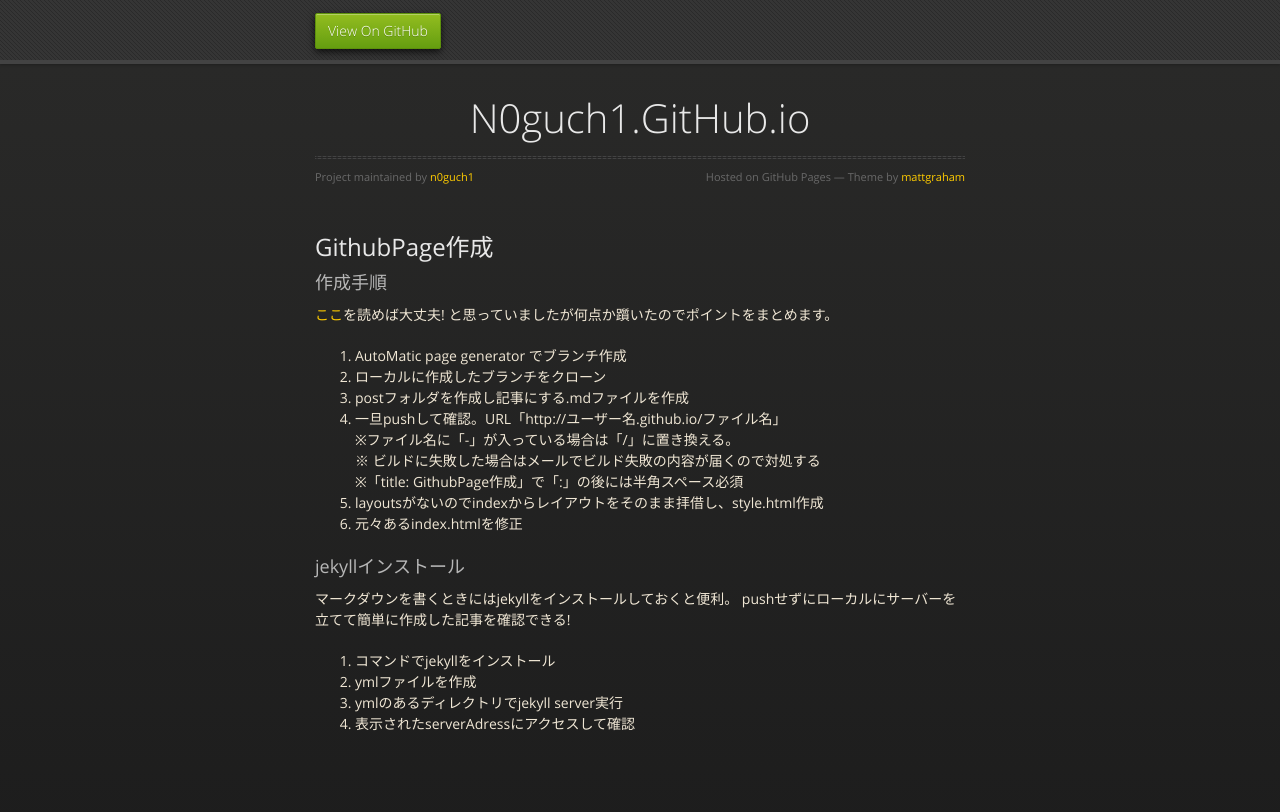
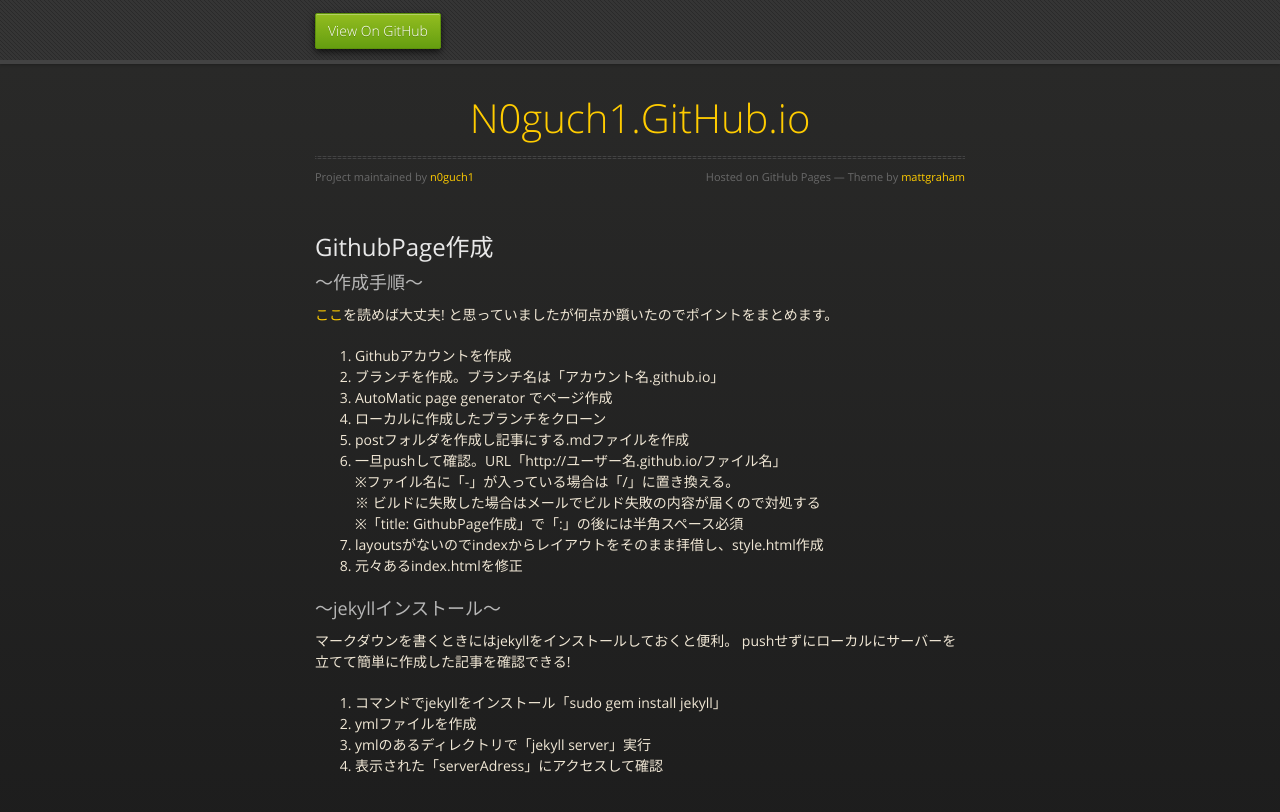
Before and after one commit to n0guch1/n0guch1.github.io, a Jekyll site: the page built from _posts/2014-12-05-startGithubPage.md, in a window 1280 px wide. Shown: the top 812 px of the page. Built offline with Jekyll 4.4.1, drawn with Linux system fonts in a browser that asks for light colours; nearby versions of some CDN libraries; Markdown is read by kramdown in place of the engine named in the settings.

Commit message:
create 12/25 Article

```diff
--- a/_layouts/style.html
+++ b/_layouts/style.html
@@ -25,7 +25,7 @@
         <div class="wrapper">
             <section>
                 <div id="title">
-                    <h1>N0guch1.GitHub.io</h1>
+                    <h1><a href="http://n0guch1.github.io/">N0guch1.GitHub.io</a></h1>
                     <p></p>
                     <hr>
                     <span class="credits left">Project maintained by <a                     href="https://github.com/n0guch1">n0guch1</a></span>
--- a/_posts/2014-12-05-startGithubPage.md
+++ b/_posts/2014-12-05-startGithubPage.md
@@ -3,26 +3,29 @@
 title: GithubPage作成
 ---
 
-<h3> 作成手順 </h3>
+<h3> 〜作成手順〜 </h3>
 
 [ここ](https://help.github.com/articles/creating-pages-with-the-automatic-generator/)を読めば大丈夫!
 と思っていましたが何点か躓いたのでポイントをまとめます。
 
-1. AutoMatic page generator でブランチ作成
-2. ローカルに作成したブランチをクローン
-3. postフォルダを作成し記事にする.mdファイルを作成
-4. 一旦pushして確認。URL「http://ユーザー名.github.io/ファイル名」<br>
+1. Githubアカウントを作成
+2. ブランチを作成。ブランチ名は「アカウント名.github.io」
+3. AutoMatic page generator でページ作成
+4. ローカルに作成したブランチをクローン
+5. postフォルダを作成し記事にする.mdファイルを作成
+6. 一旦pushして確認。URL「http://ユーザー名.github.io/ファイル名」<br>
 ※ファイル名に「-」が入っている場合は「/」に置き換える。<br>
 ※ ビルドに失敗した場合はメールでビルド失敗の内容が届くので対処する<br>
 ※「title: GithubPage作成」で「:」の後には半角スペース必須
-4. layoutsがないのでindexからレイアウトをそのまま拝借し、style.html作成
-5.  元々あるindex.htmlを修正
+7. layoutsがないのでindexからレイアウトをそのまま拝借し、style.html作成
+8.  元々あるindex.htmlを修正
 
-<h3> jekyllインストール </h3>
+
+<h3> 〜jekyllインストール〜 </h3>
 マークダウンを書くときにはjekyllをインストールしておくと便利。
 pushせずにローカルにサーバーを立てて簡単に作成した記事を確認できる!
 
-1. コマンドでjekyllをインストール
+1. コマンドでjekyllをインストール「sudo gem install jekyll」
 2. ymlファイルを作成
-3. ymlのあるディレクトリでjekyll server実行
-4. 表示されたserverAdressにアクセスして確認
+3. ymlのあるディレクトリで「jekyll server」実行
+4. 表示された「serverAdress」にアクセスして確認
```
Also changed, not shown: _posts/2014-12-25-AtomEditor.md (added, +77 -0 lines), 3 other files.
